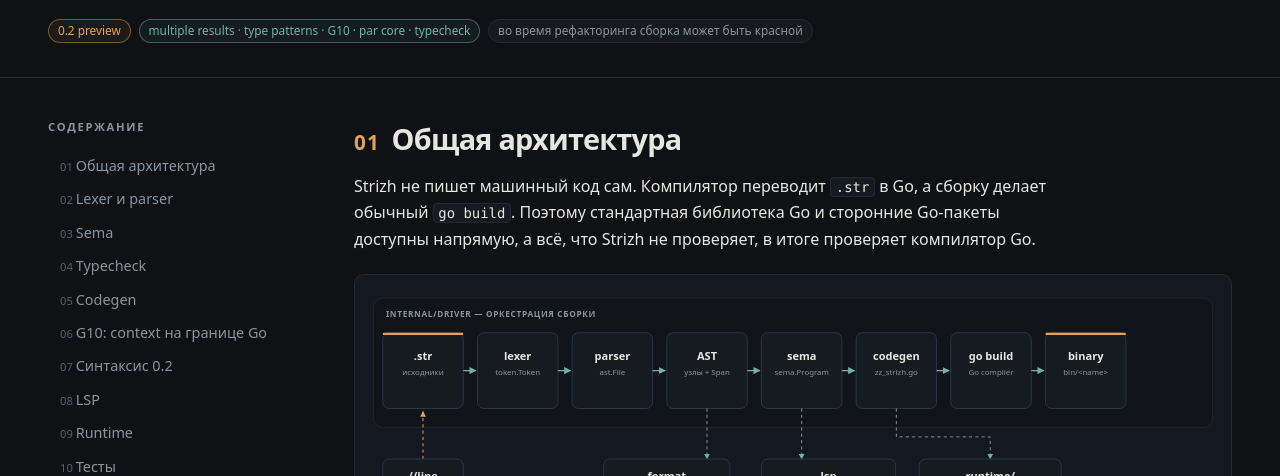
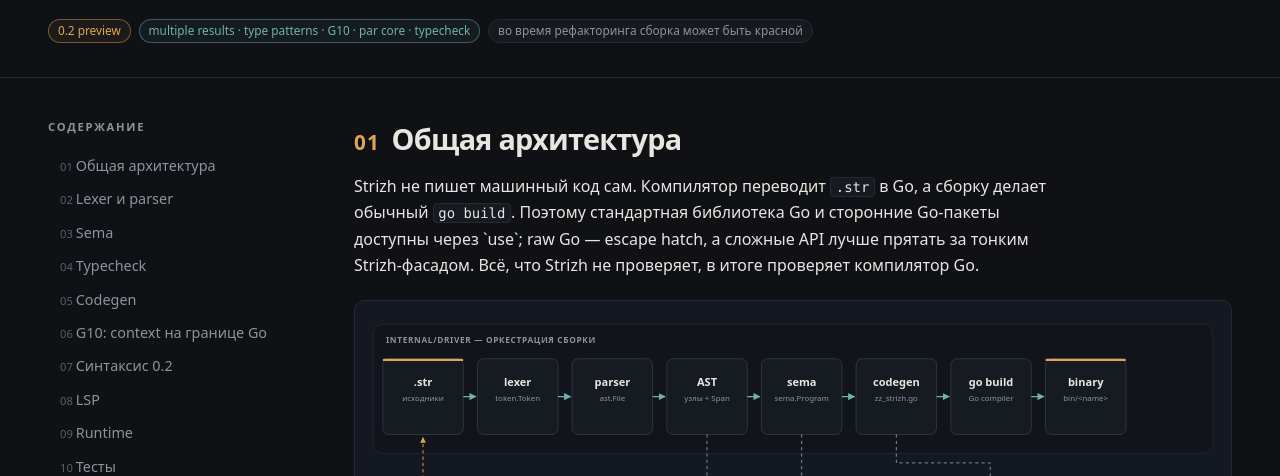
Before and after one commit to bongdo/strizh, a plain HTML site: page docs/presentation/internals.html in a window 1280 px wide. Shown: the part 324-800 px from the top of the page. Drawn offline with Linux system fonts and the light colour scheme.

Commit message:
docs: clarify raw Go escape hatch vs facade

```diff
--- a/docs/presentation/internals.html
+++ b/docs/presentation/internals.html
@@ -369,7 +369,7 @@
   <main id="main">
     <section id="arch">
       <h2><span class="num">01</span>Общая архитектура</h2>
-      <p>Strizh не пишет машинный код сам. Компилятор переводит <code>.str</code> в Go, а сборку делает обычный <code>go build</code>. Поэтому стандартная библиотека Go и сторонние Go-пакеты доступны напрямую, а всё, что Strizh не проверяет, в итоге проверяет компилятор Go.</p>
+      <p>Strizh не пишет машинный код сам. Компилятор переводит <code>.str</code> в Go, а сборку делает обычный <code>go build</code>. Поэтому стандартная библиотека Go и сторонние Go-пакеты доступны через `use`; raw Go — escape hatch, а сложные API лучше прятать за тонким Strizh-фасадом. Всё, что Strizh не проверяет, в итоге проверяет компилятор Go.</p>
 
       <figure class="diagram">
         <svg viewBox="0 0 1080 400" role="img" aria-labelledby="pipe-title pipe-desc">
```
Also changed, not shown: docs/presentation/index.html (+1 -1 lines).
